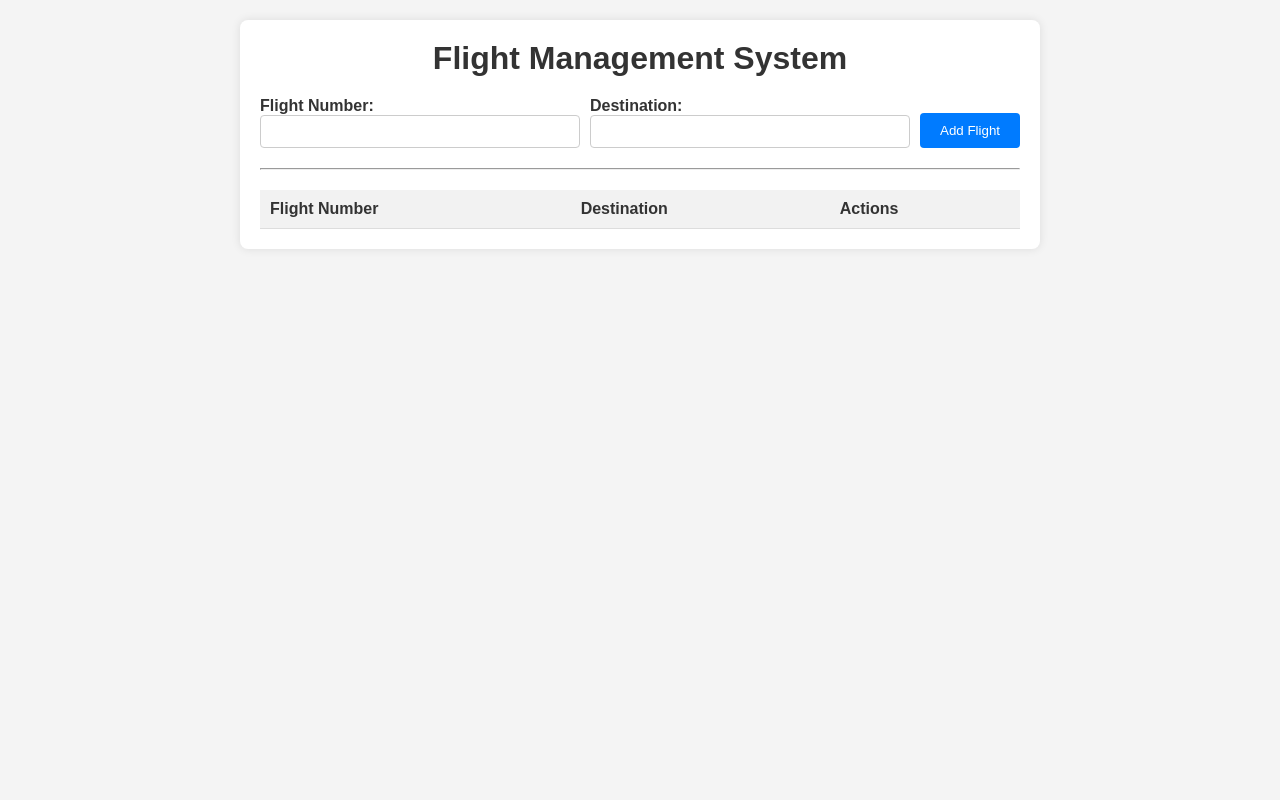
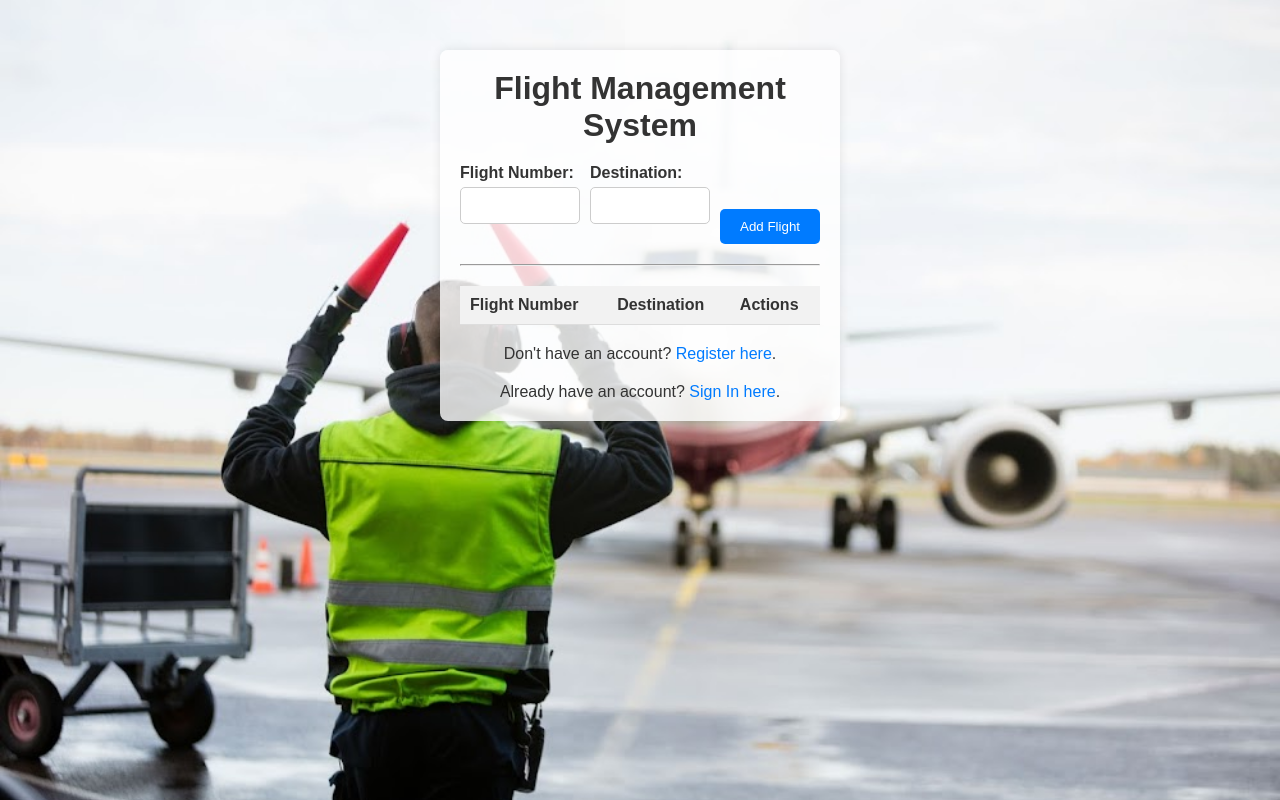
Before and after one commit to gargkartik2012/Air-traffic-Flow-Control, a plain HTML site: page index.html in a window 1280 px wide. Drawn offline with Linux system fonts and the light colour scheme; no server answers.

Commit message:
registration

```diff
--- a/index.html
+++ b/index.html
@@ -33,6 +33,8 @@
                 <!-- Flight list will be populated here -->
             </tbody>
         </table>
+        <p>Don't have an account? <a href="registration.html">Register here</a>.</p>
+        <p>Already have an account? <a href="signin.html">Sign In here</a>.</p>
     </div>
 
     <script src="scripts.js"></script>
--- a/styles.css
+++ b/styles.css
@@ -96,3 +96,181 @@ h1 {
 .table td:last-child button:hover {
     background-color: #c82333;
 }
+
+
+
+
+
+/* styles.css */
+
+/* Global styles */
+body {
+    font-family: Arial, sans-serif;
+    margin: 150px;
+    padding: 0;
+    /* Add path to your background image */
+    background-size: cover;
+    background-position: center;
+    background-repeat: no-repeat;
+    height: 50vh; /* Ensure full viewport height */
+}
+
+
+.container {
+    max-width: 600px;
+    margin: 50px auto;
+    padding: 20px;
+    background-color: rgba(255, 255, 255, 0.8); /* Add semi-transparent white background */
+    border-radius: 8px;
+    box-shadow: 0 0 10px rgba(0, 0, 0, 0.1);
+}
+
+h1 {
+    text-align: center;
+    margin-bottom: 20px;
+    color: #333; /* Set heading color to dark */
+}
+
+.form-container {
+    margin-bottom: 20px;
+}
+
+.form-group {
+    margin-bottom: 20px;
+}
+
+.form-group label {
+    display: block;
+    font-weight: bold;
+    margin-bottom: 5px;
+}
+
+.form-group input {
+    width: 100%;
+    padding: 10px;
+    border: 1px solid #ccc;
+    border-radius: 5px;
+    transition: border-color 0.3s ease;
+}
+
+.form-group input:focus {
+    border-color: #007bff;
+    outline: none;
+}
+
+.btn {
+    display: inline-block;
+    padding: 10px 20px;
+    background-color: #007bff;
+    color: #fff;
+    border: none;
+    border-radius: 5px;
+    cursor: pointer;
+    transition: background-color 0.3s ease;
+}
+
+.btn:hover {
+    background-color: #0056b3;
+}
+
+/* Additional styles for the registration page */
+.register-title {
+    text-align: center;
+    font-size: 24px;
+    margin-bottom: 20px;
+    color: #333; /* Set heading color to dark */
+}
+
+.atc-image {
+    display: block;
+    margin: 0 auto;
+    width: 10vh;
+    height: 60px;
+    border-radius: 50%;
+    margin-bottom: 10px;
+}
+
+
+/* styles.css  sign in*/
+
+/* styles.css */
+
+/* Global styles */
+body {
+    font-family: Arial, sans-serif;
+    margin: 0;
+    padding: 0;
+    background-image: url('unnamed.jpg'); /* Add path to your background image */
+    background-size: cover;
+    background-position: center;
+    background-repeat: no-repeat;
+    height: 90vh; /* Ensure full viewport height */
+}
+
+.container {
+    max-width: 400px;
+    margin: 50px auto;
+    padding: 20px;
+    background-color: rgba(255, 255, 255, 0.8); /* Add semi-transparent white background */
+    border-radius: 8px;
+    box-shadow: 0 0 10px rgba(0, 0, 0, 0.1);
+}
+
+h1 {
+    text-align: center;
+    margin-bottom: 20px;
+    color: #333; /* Set heading color to dark */
+}
+
+.form-group {
+    margin-bottom: 20px;
+}
+
+.form-group label {
+    display: block;
+    font-weight: bold;
+    margin-bottom: 5px;
+}
+
+.form-group input {
+    width: 100%;
+    padding: 10px;
+    border: 1px solid #ccc;
+    border-radius: 5px;
+    transition: border-color 0.3s ease;
+}
+
+.form-group input:focus {
+    border-color: #007bff;
+    outline: none;
+}
+
+.btn {
+    display: inline-block;
+    padding: 10px 20px;
+    background-color: #007bff;
+    color: #fff;
+    border: none;
+    border-radius: 5px;
+    cursor: pointer;
+    transition: background-color 0.3s ease;
+}
+
+.btn:hover {
+    background-color: #0056b3;
+}
+
+/* Additional styles for the registration page */
+.container p {
+    text-align: center;
+    margin-top: 20px;
+}
+
+.container p a {
+    color: #007bff;
+    text-decoration: none;
+}
+
+.container p a:hover {
+    text-decoration: underline;
+}
```
Also changed, not shown: Registration.html (added, +32 -0 lines), signin.html (added, +40 -0 lines), flight.png (added), flightradar.jpg (added), scripts.js (line endings or trailing spaces), unnamed.jpg (added).
